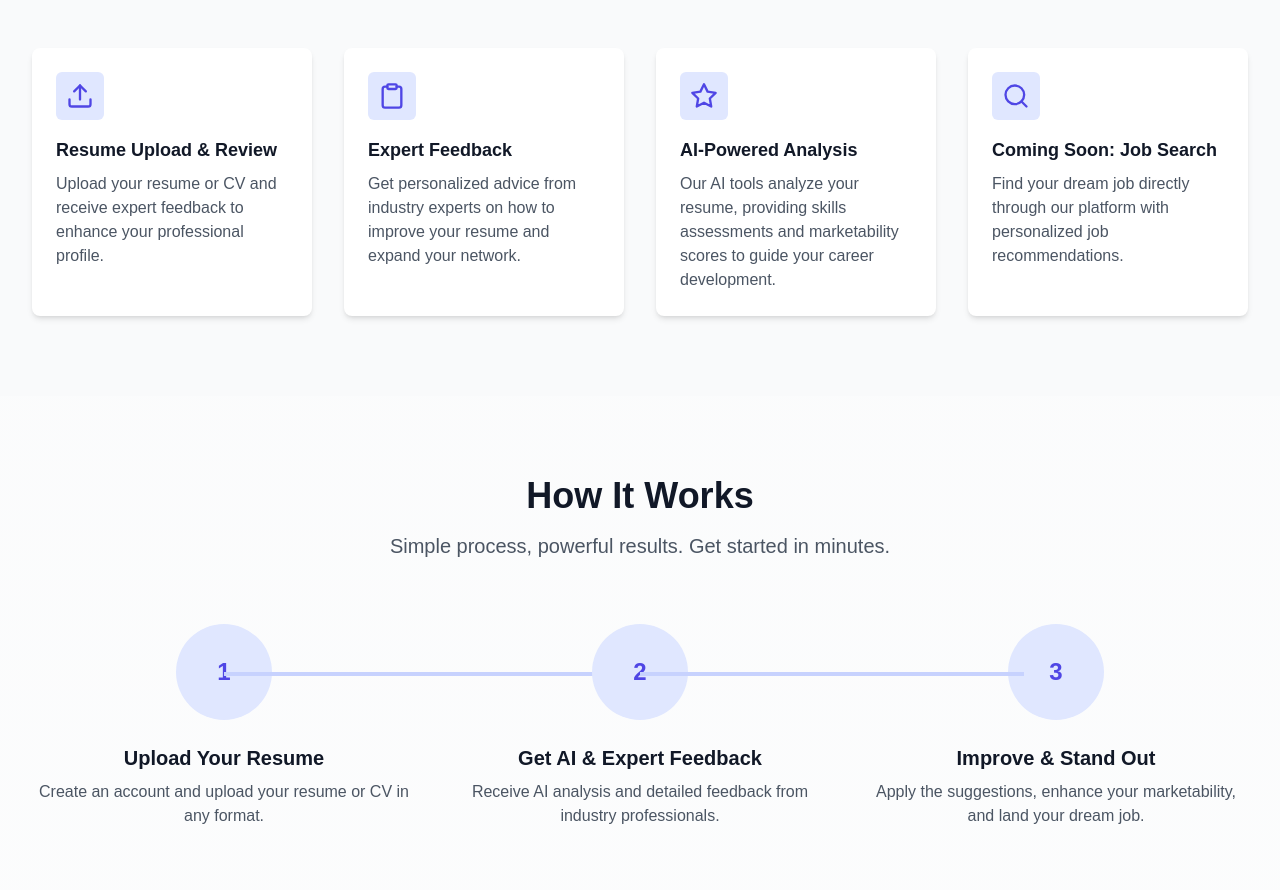
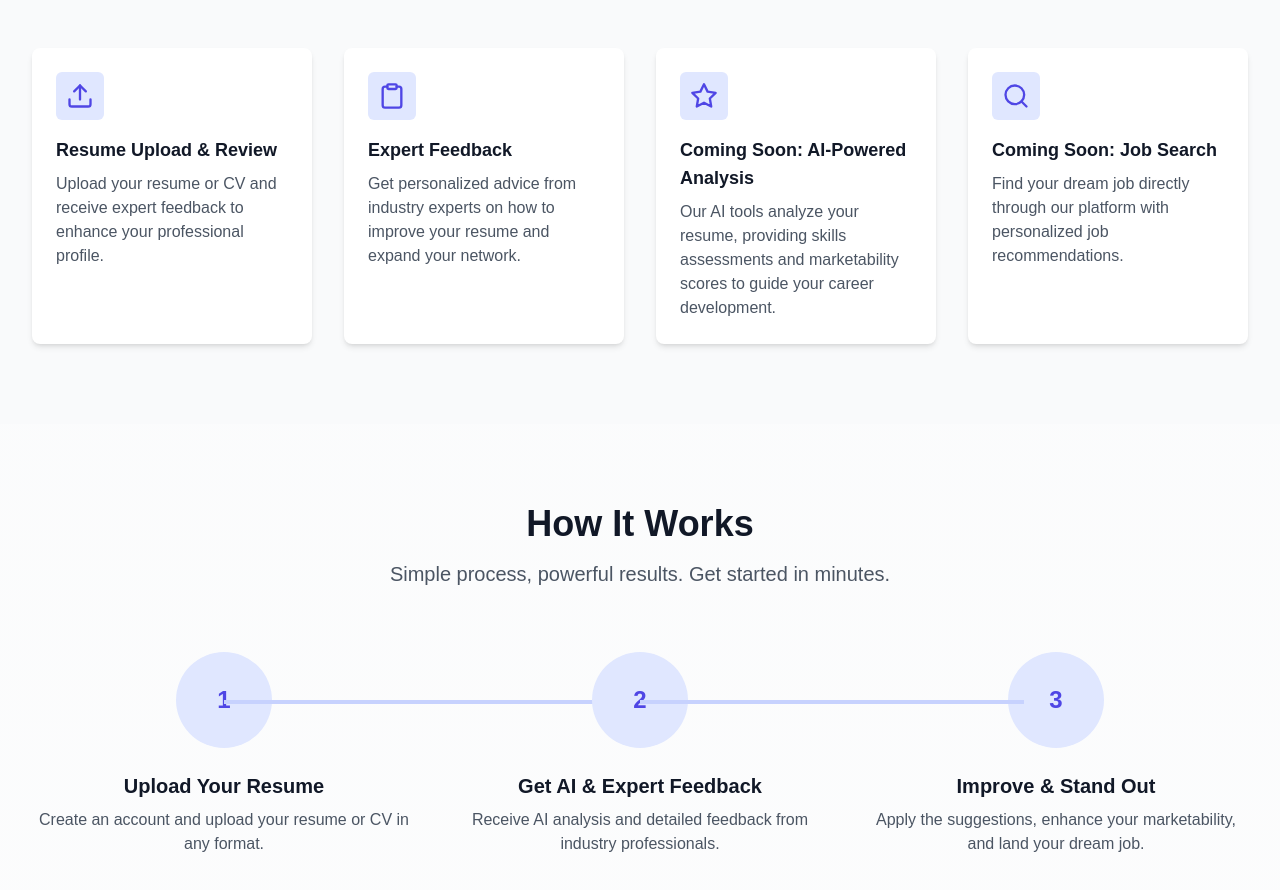
Before and after one commit to Akius1/cv-review, a Next.js app: page / in a window 1280 px wide. Shown: the part 800-1690 px from the top of the page. Built offline with nearby package versions, Linux system fonts and the light colour scheme.

Commit message:
minor update

```diff
--- a/src/app/page.tsx
+++ b/src/app/page.tsx
@@ -56,7 +56,7 @@ export default function LandingPage() {
       delay: 0.2,
     },
     {
-      title: "AI-Powered Analysis",
+      title: "Coming Soon: AI-Powered Analysis",
       description:
         "Our AI tools analyze your resume, providing skills assessments and marketability scores to guide your career development.",
       icon: <Star className="text-indigo-600" size={28} />,
```
